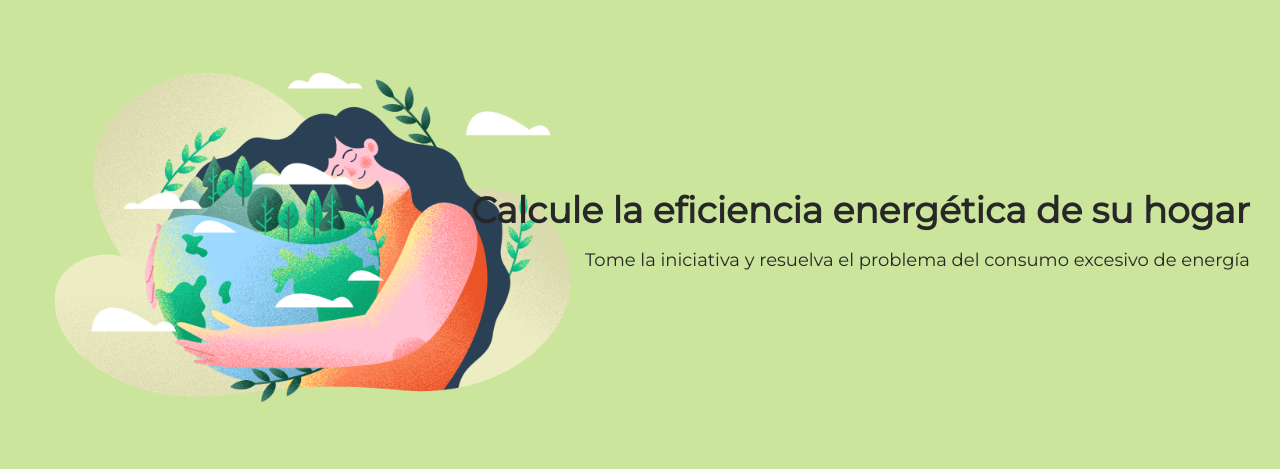
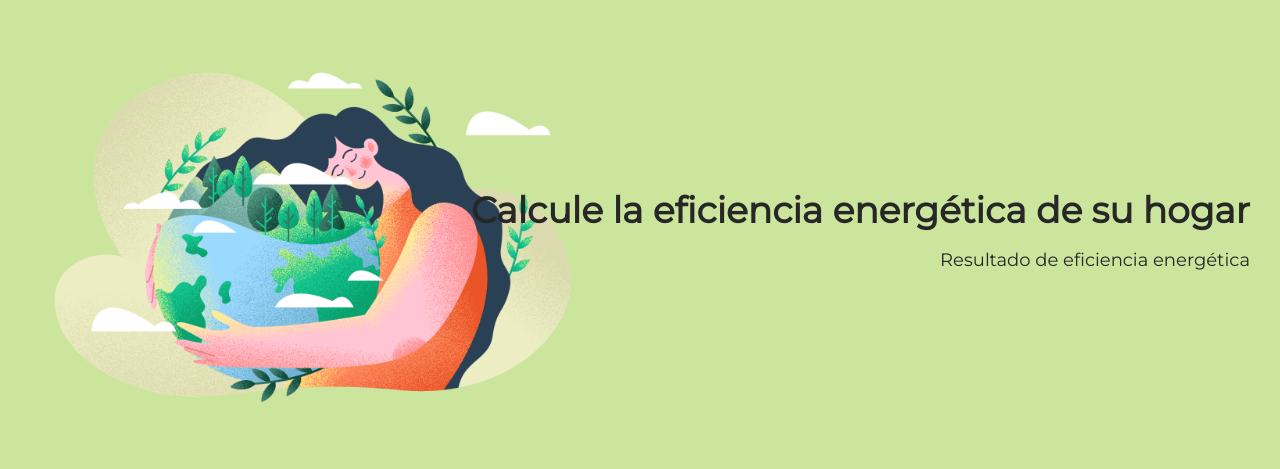
Before and after one commit to standy042gh/calculadora-de-eficiencia-energ-tica-de-casas, a Flask app: page /1/1/1 in a window 1280 px wide. Shown: the top 469 px of the page. Run offline with Flask 3, Linux system fonts and the light colour scheme.

Commit message:
Update end.html

```diff
--- a/templates/end.html
+++ b/templates/end.html
@@ -14,7 +14,7 @@
   <header class="header">
     <div class="header__text">
       <h1>Calcule la eficiencia energética de su hogar</h1>
-      <p>Tome la iniciativa y resuelva el problema del consumo excesivo de energía</p>
+      <p>Resultado de eficiencia energética</p>
     </div>
   </header>
   <main>
```
